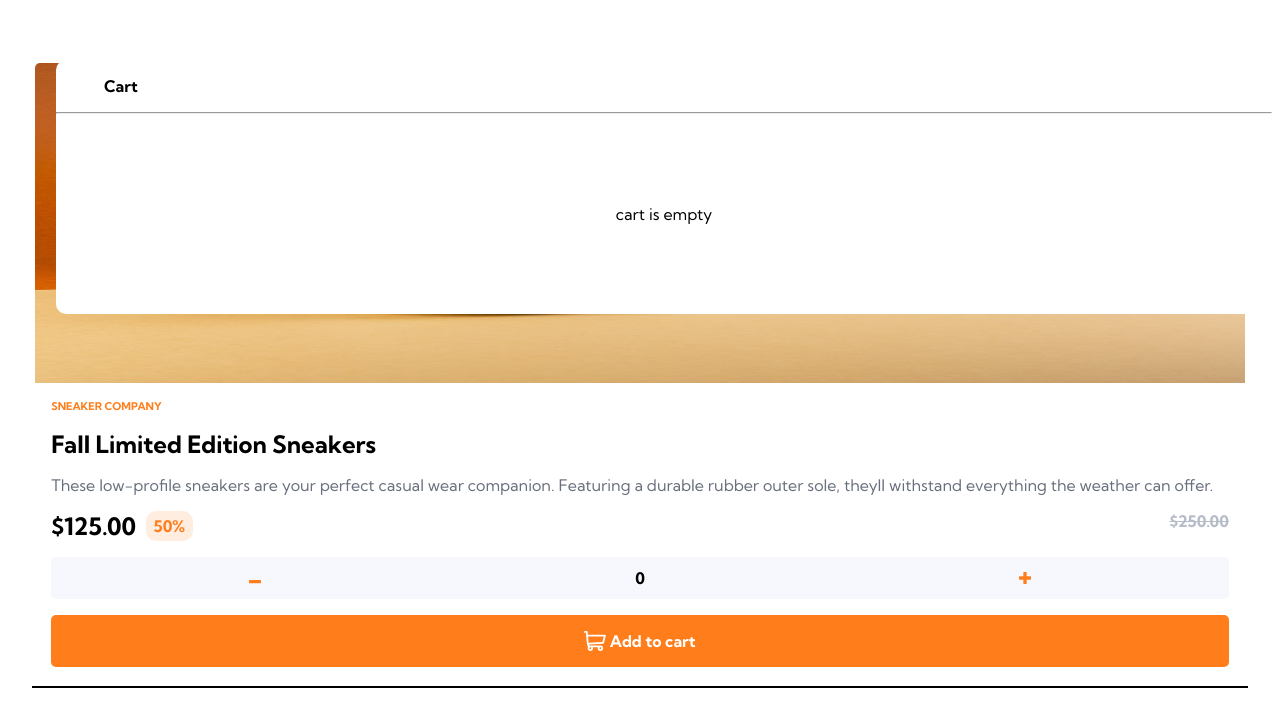
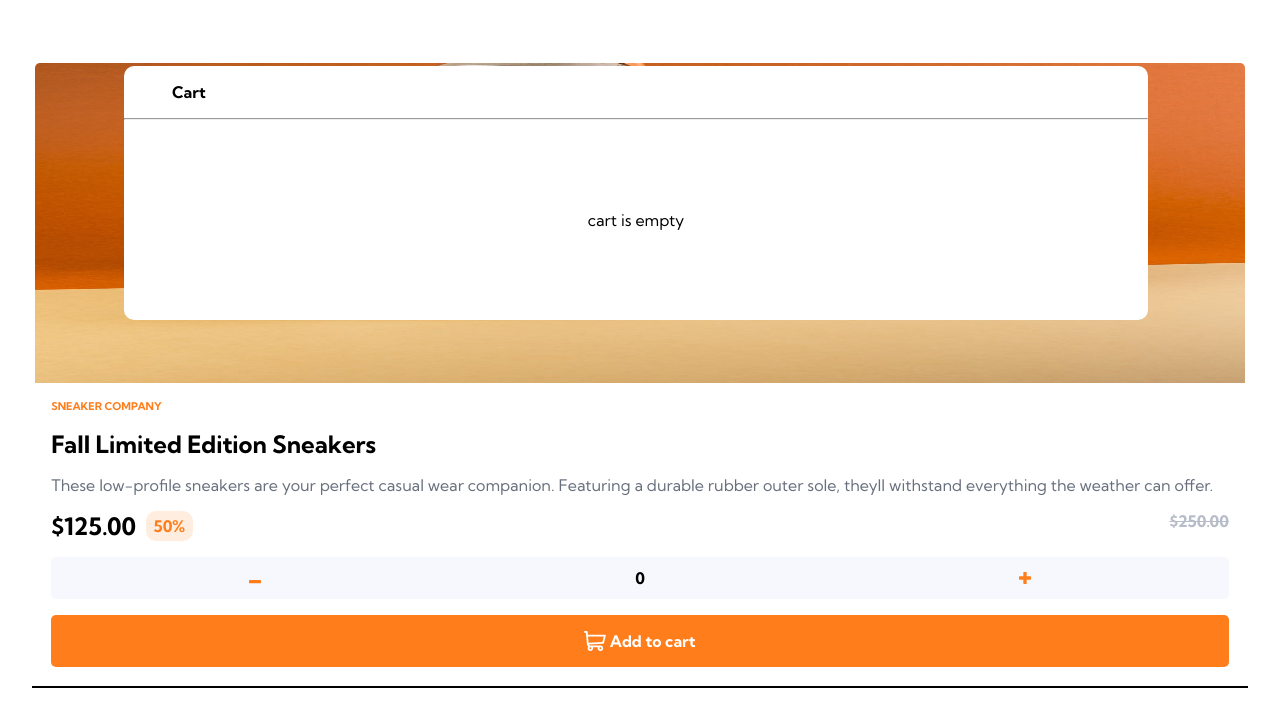
Before and after one commit to ChidubemAkpu/e-commerce, a plain HTML site: page index.html in a window 1280 px wide. Both pictures are taken after a click on the element 1171 px from the left and 22 px from the top of the page. Shown: the part 46-769 px from the top of the page. Drawn offline with Linux system fonts and the light colour scheme.

Commit message:
Updated my project

```diff
--- a/style.css
+++ b/style.css
@@ -263,13 +263,16 @@ section{
     text-decoration: line-through;
 }
 .cart{
-    position: absolute;
-    width: 95%;
-    right: 0.5em;
-    top: 3em;
+    position: fixed;
+    width: 80%;
+    margin: auto;
+    right: 2.5em;
+    left:2em;
+    top: 7em;
     background: white;
     border-radius: 10px;
     display: none;
+    overflow: auto;
 }
 .hide-cart{
     display: block;
```
